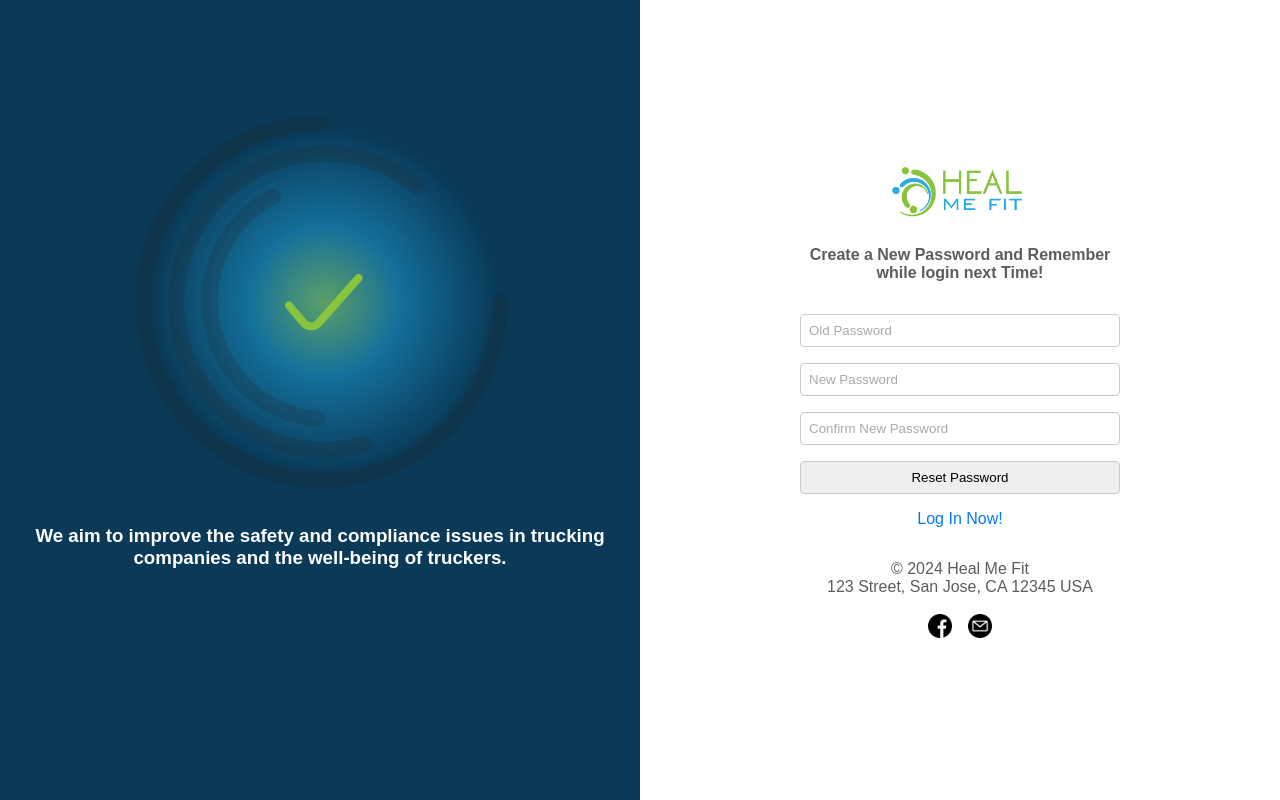
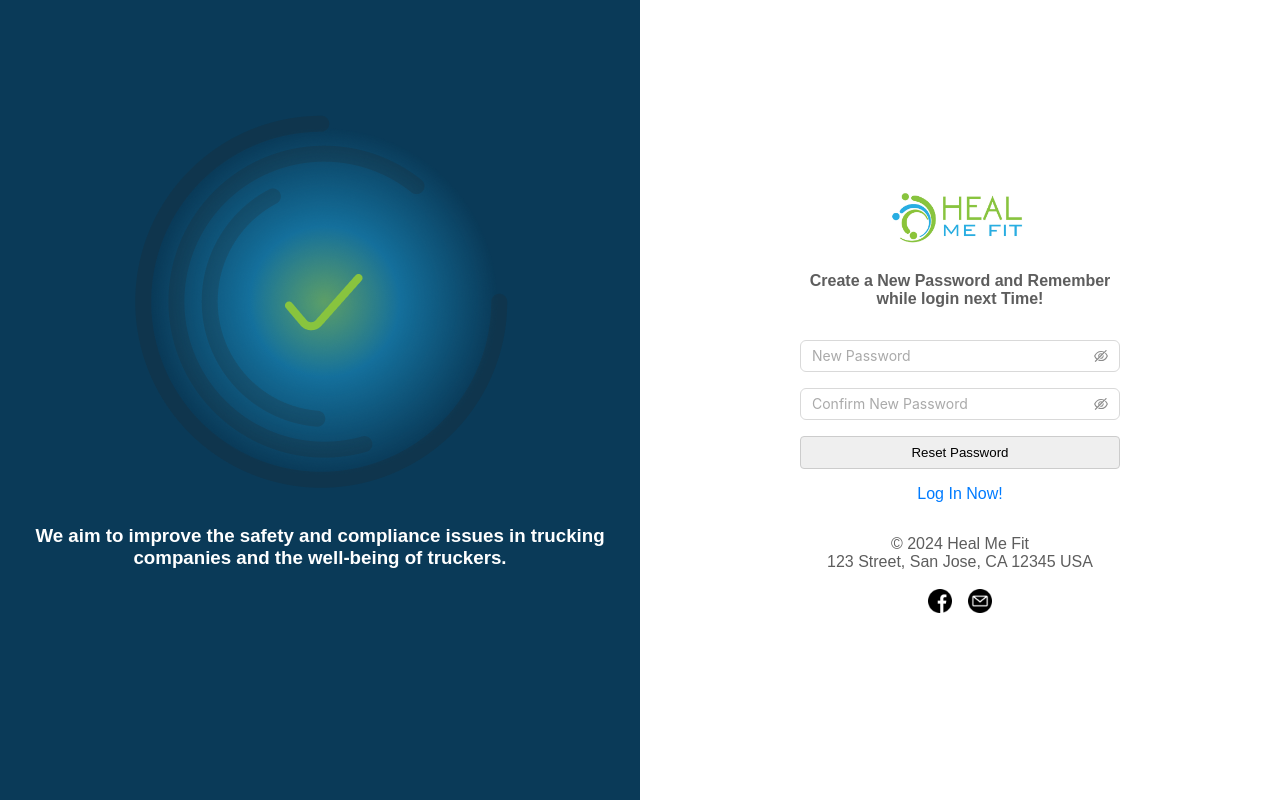
Before and after one commit to novasingh/healmefit-webapp, a React (Create React App) app: page /reset-password in a window 1280 px wide. Built offline with nearby package versions, Linux system fonts and the light colour scheme.

Commit message:
Add : Forgot and Reset Password API implement

```diff
--- a/src/components/ForgotPassword.js
+++ b/src/components/ForgotPassword.js
@@ -1,50 +1,32 @@
-import React, { useState, useContext } from 'react';
-import axios from 'axios';
+/* eslint-disable jsx-a11y/anchor-is-valid */
+import React, { useState } from 'react';
 import { message } from 'antd';
-import { AuthContext } from '../contexts/AuthContext';
-import { Link, useNavigate } from 'react-router-dom';
+import { Link } from 'react-router-dom';
 import './Login.css'; // Assuming you have styles for login page
 import facebookicon from '../assets/facebook.png';
 import emailicon from '../assets/email.png';
 import healmefitlogo from '../assets/HMFjpg.jpg';
 import checkmarkicon from '../assets/ResetLogin.png'; // Assuming you have the checkmark icon
+import { post } from '../utility/httpService';
 
 const ForgotPassword = () => {
   const [email, setEmail] = useState('');
-  const [password, setPassword] = useState('');
   const [errorMessage, setErrorMessage] = useState('');
-  const { login } = useContext(AuthContext);
-  const navigate = useNavigate();
+  const [success , setSuccess] = useState(false)
 
   const handleSubmit = async (event) => {
     event.preventDefault();
-    setErrorMessage(''); // Clear any previous error messages
+    setErrorMessage('');
 
-    try {
-      const response = await axios.post('http://44.211.250.6/v1/auth/login', {
-        email,
-        password,
-      }, {
-        headers: {
-          'Content-Type': 'application/json',
-        },
-      });
-      if (response.status === 200) {
-        const { user, tokens } = response.data;
-        if (user.role === 'manager' || user.role === 'driver' || user.role === 'admin') {
-          message.success("Successfully Logged In");
-          login(user, tokens.access.token);
-          navigate('/home');
-        } else {
-          message.error('Not Exist');
-        }
-      } else {
-        message.error('Not Exist');
+   await post(`/auth/forgot-password`, {
+      email
+    }).then((res) => {
+      if(res.status === 204){
+        setSuccess(true)
+        message.success('Email Sent Successfully.')
       }
-    } catch (error) {
-      console.error('Error during login:', error);
-      message.error('Error during login');
-    }
+    })
+
   };
 
   return (
@@ -61,23 +43,29 @@ const ForgotPassword = () => {
         <div className="login-logo">
           <img src={healmefitlogo} alt="Heal Me Fit Logo" />
         </div>
+       {success ? <>
+       <h2 style={{color: 'green', marginBottom: 10}}>Email Sent Successfully.</h2>
+       <h4>Please check your email to reset the new password.</h4>
+       </> :
+       <>
         <h4>Forgot Password</h4>
         <form onSubmit={handleSubmit}>
           <div className="input-box">
           <input
               type="email"
               required
-              value={password}
-              onChange={(e) => setPassword(e.target.value)}
+              value={email}
+              onChange={(e) => setEmail(e.target.value)}
               placeholder="Email Address"
             />
 
           </div>
           {errorMessage && <p className="error-message">{errorMessage}</p>}
           <div className="input-box">
-            <input type="submit" value="Continue" />
+            <input type="submit" value="Continue"  />
           </div>
         </form>
+       </>}
         <div className="login-footer">
           <Link to="/">Login in </Link>
         </div>
--- a/src/components/ResetPassword.js
+++ b/src/components/ResetPassword.js
@@ -1,49 +1,52 @@
-import React, { useState, useContext } from 'react';
-import axios from 'axios';
-import { message } from 'antd';
-import { AuthContext } from '../contexts/AuthContext';
-import { useNavigate } from 'react-router-dom';
-import './Login.css'; // Assuming you have styles for login page
-import facebookicon from '../assets/facebook.png';
-import emailicon from '../assets/email.png';
-import healmefitlogo from '../assets/HMFjpg.jpg';
-import checkmarkicon from '../assets/ResetLogin.png'; // Assuming you have the checkmark icon
+import React, { useState } from "react";
+import { Input, message } from "antd";
+import { useNavigate, useSearchParams } from "react-router-dom";
+import "./Login.css";
+import facebookicon from "../assets/facebook.png";
+import emailicon from "../assets/email.png";
+import healmefitlogo from "../assets/HMFjpg.jpg";
+import checkmarkicon from "../assets/ResetLogin.png";
+import { post } from "../utility/httpService";
 
 const ResetPassword = () => {
-  const [email, setEmail] = useState('');
-  const [password, setPassword] = useState('');
-  const [errorMessage, setErrorMessage] = useState('');
-  const { login } = useContext(AuthContext);
+  const [password, setPassword] = useState("");
+  const [confirmPassword, setConfirmPassword] = useState("");
   const navigate = useNavigate();
+  const [isMatch, setIsMatch] = useState(true);
+  const [searchData] = useSearchParams();
+  const token = searchData.get("token");
 
-  const handleSubmit = async (event) => {
-    event.preventDefault();
-    setErrorMessage(''); // Clear any previous error messages
+  const handlePasswordChange = (e) => {
+    setPassword(e.target.value);
+  };
 
-    try {
-      const response = await axios.post('http://44.211.250.6/v1/auth/login', {
-        email,
-        password,
-      }, {
-        headers: {
-          'Content-Type': 'application/json',
-        },
-      });
-      if (response.status === 200) {
-        const { user, tokens } = response.data;
-        if (user.role === 'manager' || user.role === 'driver' || user.role === 'admin') {
-          message.success("Successfully Logged In");
-          login(user, tokens.access.token);
-          navigate('/home');
+  const handleConfirmPasswordChange = (e) => {
+    const repassword = e.target.value;
+    setConfirmPassword(repassword);
+
+    // Check if passwords match
+    if (repassword === password) {
+      setIsMatch(true);
     } else {
-          message.error('Not Exist');
+      setIsMatch(false);
     }
+  };
+
+  const handleSubmit = async (e) => {
+    e.preventDefault();
+    if (isMatch) {
+      await post(`/auth/reset-password?token=${token}`, {
+        password
+       }).then((res) => {
+          if(res.status === 204){
+            message.success('New Password Saved Successfully.')
+            navigate('/')
+          }
+       }, error => {
+        console.log(error)
+       })
     } else {
-        message.error('Not Exist');
-      }
-    } catch (error) {
-      console.error('Error during login:', error);
-      message.error('Error during login');
+      message.error("Password do not match.")
     }
   };
 
@@ -51,56 +54,44 @@ const ResetPassword = () => {
     <div className="login-container">
       <div className="login-info">
         <div className="circle">
-          <div> <a href="#"><img src={checkmarkicon} alt="Facebook" /></a></div>
+          <div>
+            {" "}
+            <a href="#">
+              <img src={checkmarkicon} alt="Facebook" />
+            </a>
           </div>
-        <h3>We aim to improve the safety and compliance issues in trucking companies
-            and the well-being of truckers.</h3>
+        </div>
+        <h3>
+          We aim to improve the safety and compliance issues in trucking
+          companies and the well-being of truckers.
+        </h3>
       </div>
       <div className="login-box">
-        <div style={{width: '320px', textAlign: 'center'}}>
+        <div style={{ width: "320px", textAlign: "center" }}>
           <div className="login-logo">
             <img src={healmefitlogo} alt="Heal Me Fit Logo" />
           </div>
           <h4>Create a New Password and Remember while login next Time!</h4>
-        {/* <p>Heal Me Fit - Enhancing Health for Safer Roads</p> */}
           <form onSubmit={handleSubmit}>
-          {/* <button className="google-login">Log in with Google</button>
-          <div className="divider">or</div> */}
             <div className="input-box">
-          <input
-              type="password"
+              <Input.Password
+                placeholder="New Password"
                 required
-              value={password}
-              onChange={(e) => setPassword(e.target.value)}
-              placeholder="Old Password"
-            />
-            {/* <input
-              type="email"
-              required
-              value={email}
-              onChange={(e) => setEmail(e.target.value)}
-              placeholder="Email"
-            /> */}
-          </div>
-          <div className="input-box">
-            <input
-              type="password"
-              required
-              value={password}
-              onChange={(e) => setPassword(e.target.value)}
-              placeholder="New Password"
+                value={password.password}
+                onChange={(e) => handlePasswordChange(e)}
               />
             </div>
             <div className="input-box">
-            <input
-              type="password"
+              <Input.Password
+                placeholder="Confirm New Password"
                 required
-              value={password}
-              onChange={(e) => setPassword(e.target.value)}
-              placeholder="Confirm New Password"
+                value={confirmPassword}
+                onChange={(e) => handleConfirmPasswordChange(e)}
               />
             </div>
-          {errorMessage && <p className="error-message">{errorMessage}</p>}
+            {password.length > 0 && !isMatch && (
+              <p className="error-message">Passwords do not match</p>
+            )}
             <div className="input-box">
               <input type="submit" value="Reset Password" />
             </div>
@@ -110,10 +101,15 @@ const ResetPassword = () => {
           </div>
           <footer>
             <p>&copy; 2024 Heal Me Fit</p>
-          <p>123 Street, San Jose, CA 12345 USA</p><br></br>
+            <p>123 Street, San Jose, CA 12345 USA</p>
+            <br></br>
             <div className="social-links">
-            <a href="https://www.facebook.com/HealMeFit"><img src={facebookicon} alt="Facebook" /></a>
-            <a href="mailto:support@healmefit.com"><img src={emailicon} alt="Email" /></a>
+              <a href="https://www.facebook.com/HealMeFit">
+                <img src={facebookicon} alt="Facebook" />
+              </a>
+              <a href="mailto:support@healmefit.com">
+                <img src={emailicon} alt="Email" />
+              </a>
             </div>
           </footer>
         </div>
```
Lines whose indentation alone changed are shown as unchanged.
